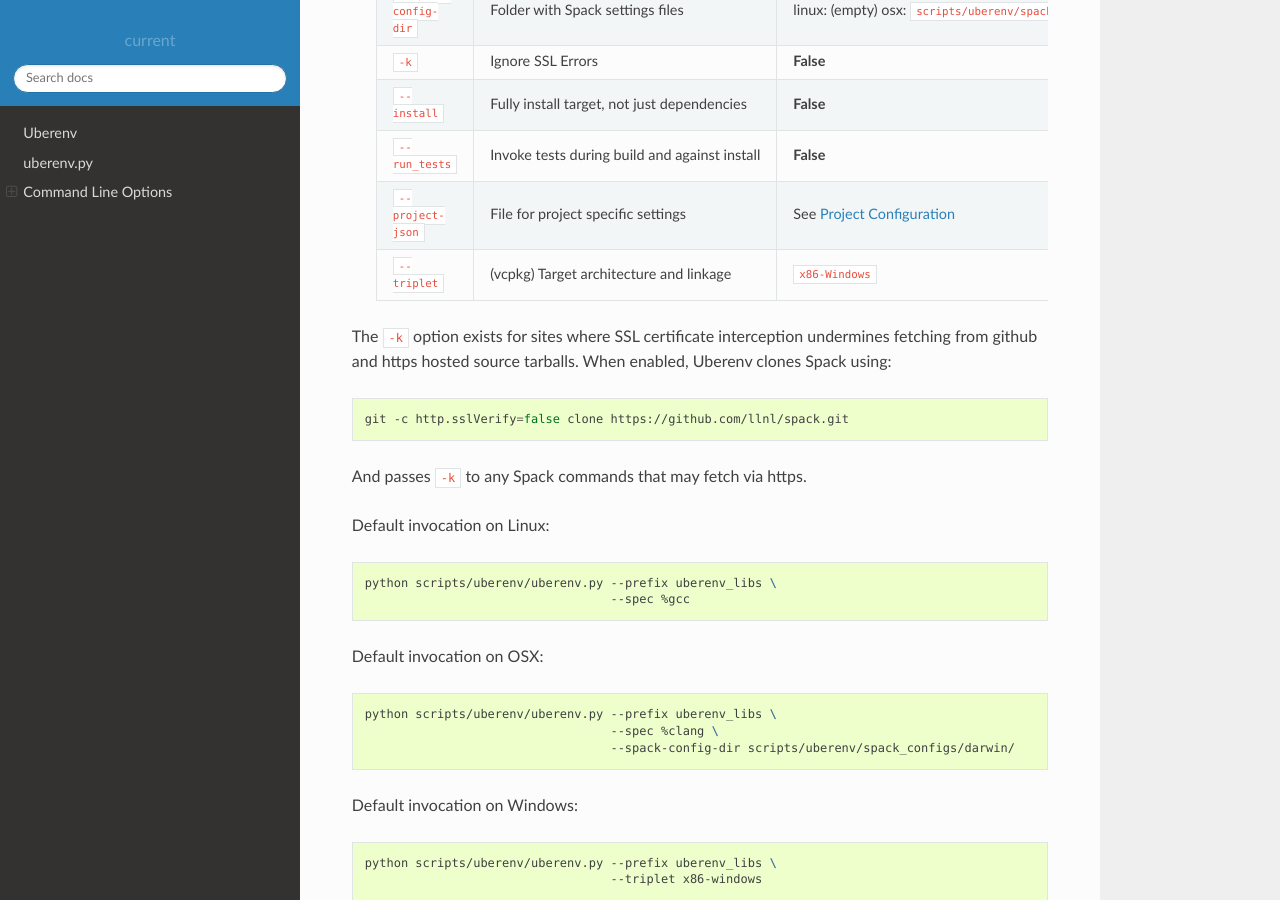
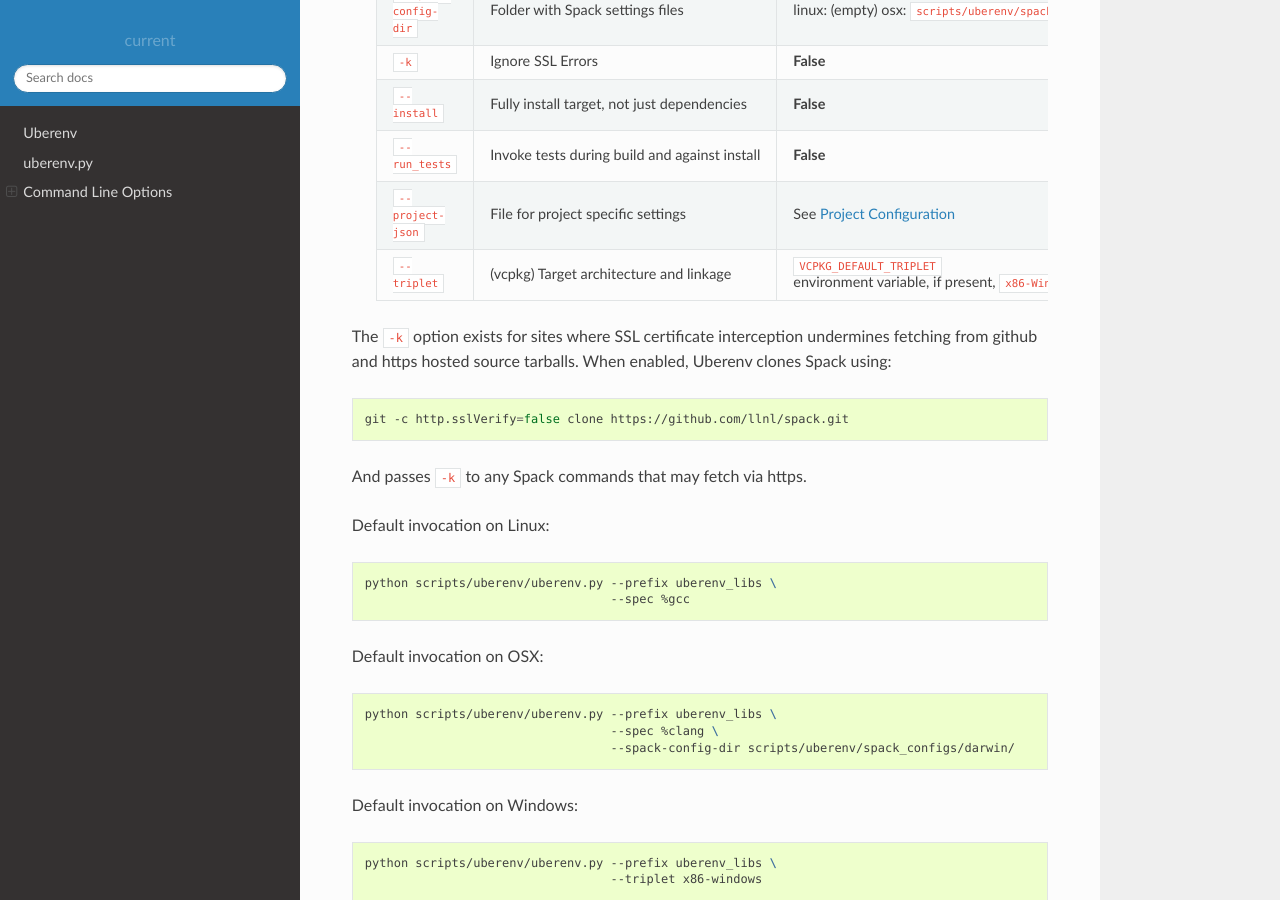
Before and after one commit to LLNL/uberenv, a Sphinx documentation site: the page built from docs/sphinx/index.rst, in a window 1280 px wide and 900 px high, scrolled down 1332 px. Built offline with Sphinx 7.4.7 and the Read the Docs theme 2.0.0, drawn with Linux system fonts in a browser that asks for light colours.

Commit message:
Slight update to docs based on suggestion from #40

```diff
--- a/docs/sphinx/index.rst
+++ b/docs/sphinx/index.rst
@@ -106,7 +106,8 @@
   ``--install``           Fully install target, not just dependencies    **False**
   ``--run_tests``         Invoke tests during build and against install  **False**
   ``--project-json``      File for project specific settings             See :ref:`project_configuration`
-  ``--triplet``           (vcpkg) Target architecture and linkage        ``x86-Windows``
+  ``--triplet``           (vcpkg) Target architecture and linkage        ``VCPKG_DEFAULT_TRIPLET`` environment variable,
+                                                                         if present, ``x86-Windows`` otherwise
  ======================= ============================================== ================================================
 
 The ``-k`` option exists for sites where SSL certificate interception undermines fetching
```
